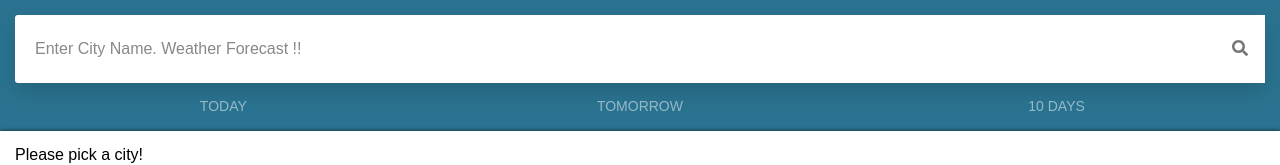
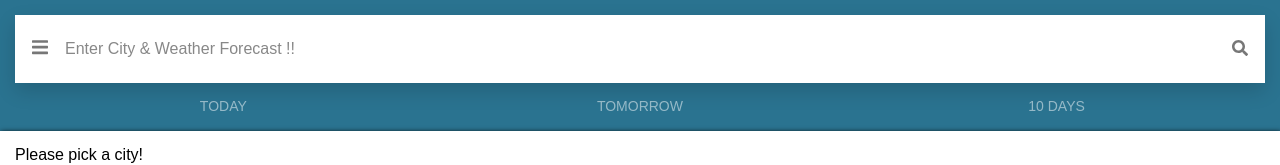
Before and after one commit to xRavi/weather, a React (Create React App) app: page / in a window 1280 px wide. Shown: the top 165 px of the page. Built offline with nearby package versions, Linux system fonts and the light colour scheme.

Commit message:
menu bars

```diff
--- a/src/containers/Homepage.css
+++ b/src/containers/Homepage.css
@@ -58,6 +58,7 @@
     overflow: scroll;
     border-radius: 3px;
     z-index: 1;
+    box-shadow: 1px 1px 10px #000;
 }
    .citi-search-list li{
         padding: 10px 0;
@@ -137,7 +138,7 @@ body {
     border: 0;
     display: block;
     width: 100%;
-    padding: 0 20px;
+    padding: 0;
     font-size: 16px;
     color: #555;
   }
@@ -234,6 +235,7 @@ body {
   .s003 form .inner-form .input-field.second-wrap {
     -ms-flex-positive: 1;
         flex-grow: 1;
+        width: calc(100% - 100px);
   }
 
   .s003 form .inner-form .input-field.third-wrap {
--- a/src/containers/Homepage.js
+++ b/src/containers/Homepage.js
@@ -17,6 +17,16 @@ const Homepage = props => {
       <button className='btn-search' type='button' onClick={e => setCityReadyToSearch(city)}>
         <svg className='svg-inline--fa fa-search fa-w-16' aria-hidden='true' data-prefix='fas' data-icon='search' role='img' xmlns='http://www.w3.org/2000/svg' viewBox='0 0 512 512'>
           <path fill='currentColor' d='M505 442.7L405.3 343c-4.5-4.5-10.6-7-17-7H372c27.6-35.3 44-79.7 44-128C416 93.1 322.9 0 208 0S0 93.1 0 208s93.1 208 208 208c48.3 0 92.7-16.4 128-44v16.3c0 6.4 2.5 12.5 7 17l99.7 99.7c9.4 9.4 24.6 9.4 33.9 0l28.3-28.3c9.4-9.4 9.4-24.6.1-34zM208 336c-70.7 0-128-57.2-128-128 0-70.7 57.2-128 128-128 70.7 0 128 57.2 128 128 0 70.7-57.2 128-128 128z'></path>
+        </svg>
+      </button>
+    </div>
+  )
+
+  const renderMenuIcon = () => (
+    <div className='input-field third-wrap'>
+      <button className='btn-search' type='button' onClick={e => setCityReadyToSearch(city)}>
+        <svg aria-hidden="true" focusable="false" data-prefix="fas" data-icon="bars" className="svg-inline--fa fa-bars fa-w-14" role="img" xmlns="http://www.w3.org/2000/svg" viewBox="0 0 448 512">
+          <path fill="currentColor" d="M16 132h416c8.837 0 16-7.163 16-16V76c0-8.837-7.163-16-16-16H16C7.163 60 0 67.163 0 76v40c0 8.837 7.163 16 16 16zm0 160h416c8.837 0 16-7.163 16-16v-40c0-8.837-7.163-16-16-16H16c-8.837 0-16 7.163-16 16v40c0 8.837 7.163 16 16 16zm0 160h416c8.837 0 16-7.163 16-16v-40c0-8.837-7.163-16-16-16H16c-8.837 0-16 7.163-16 16v40c0 8.837 7.163 16 16 16z"></path>
         </svg>
       </button>
     </div>
@@ -51,7 +61,7 @@ const Homepage = props => {
         value={city}
         onChange={e => setCity(e.target.value)}
         onKeyUp={e => e.keyCode === 13 && setCityReadyToSearch(city)}
-        placeholder='Enter City Name. Weather Forecast !!'
+        placeholder='Enter City & Weather Forecast !!'
       />
       {renderSearchDropDown()}
     </div>
@@ -109,6 +119,7 @@ const Homepage = props => {
       <div className='s003'>
         <form onSubmit={e => e.preventDefault()} autoComplete='off'>
           <div className='inner-form'>
+            {renderMenuIcon()}
             {renderSearchInput()}
             {renderSearchIcon()}
           </div>
```
